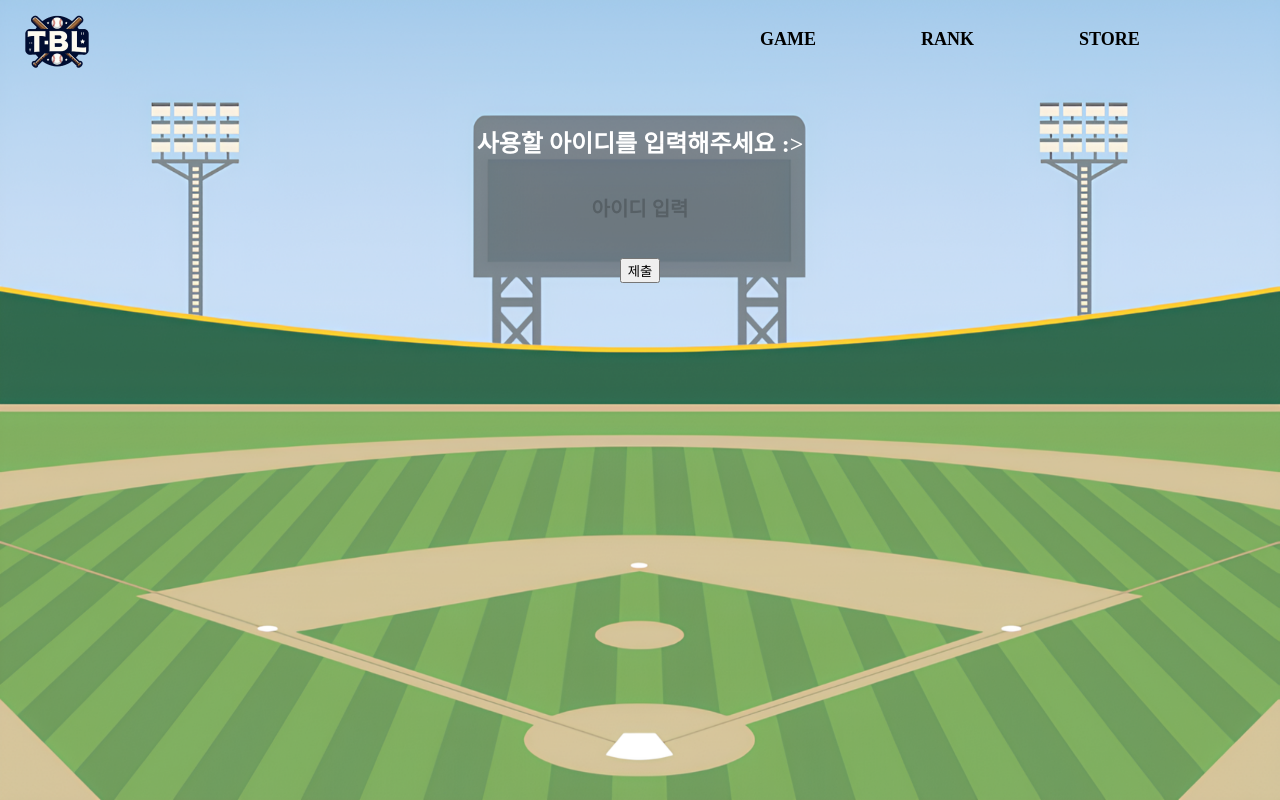
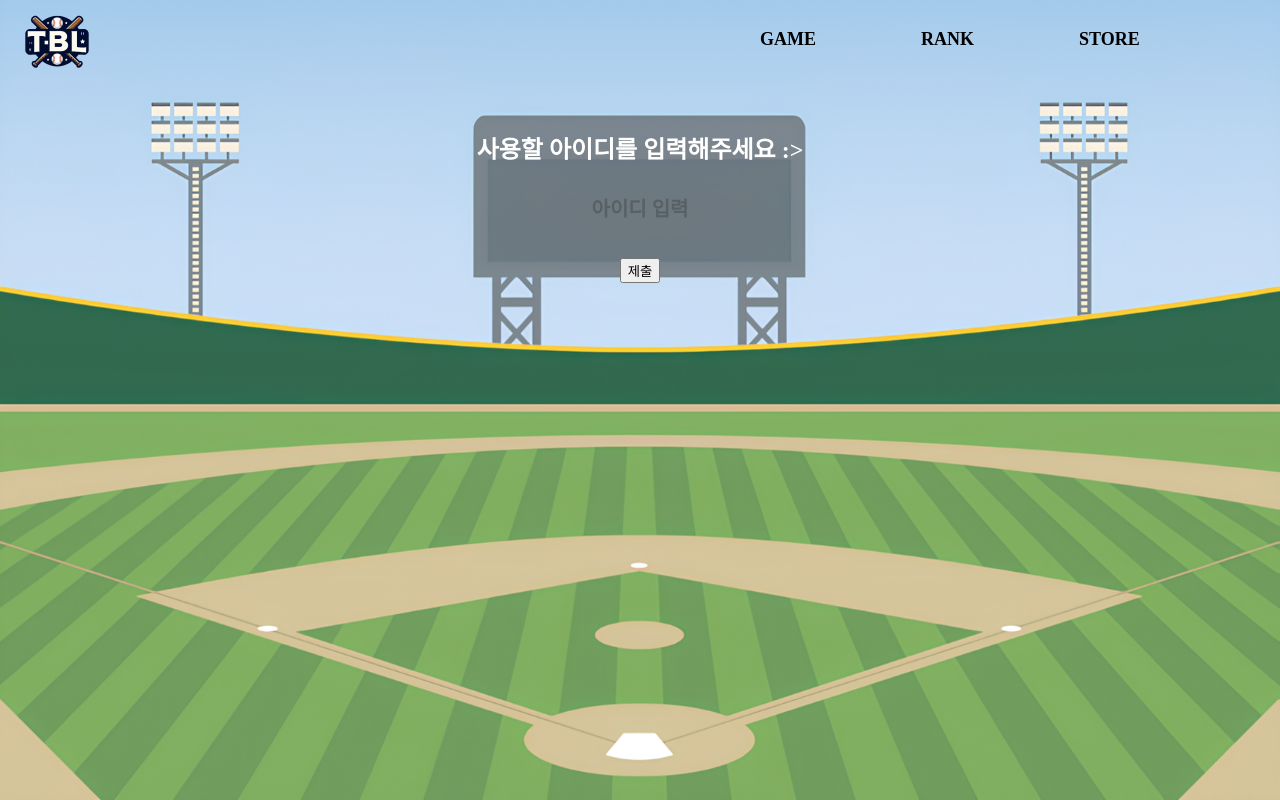
Before and after one commit to bhark065/TBalLom, a Django app: page /tballom/ in a window 1280 px wide. Run offline with Django 5.2, Linux system fonts and the light colour scheme; some web fonts are replaced.

Commit message:
Style: title padding-top 조절

```diff
--- a/tballom/static/css/tballom_name.css
+++ b/tballom/static/css/tballom_name.css
@@ -13,6 +13,10 @@
     font-weight: var(--Bold);
     font-size: 24px;
     color: white;
+}
+
+.title > p {
+    padding-top: 6px;
 }
 
 .name-container > input {
```
